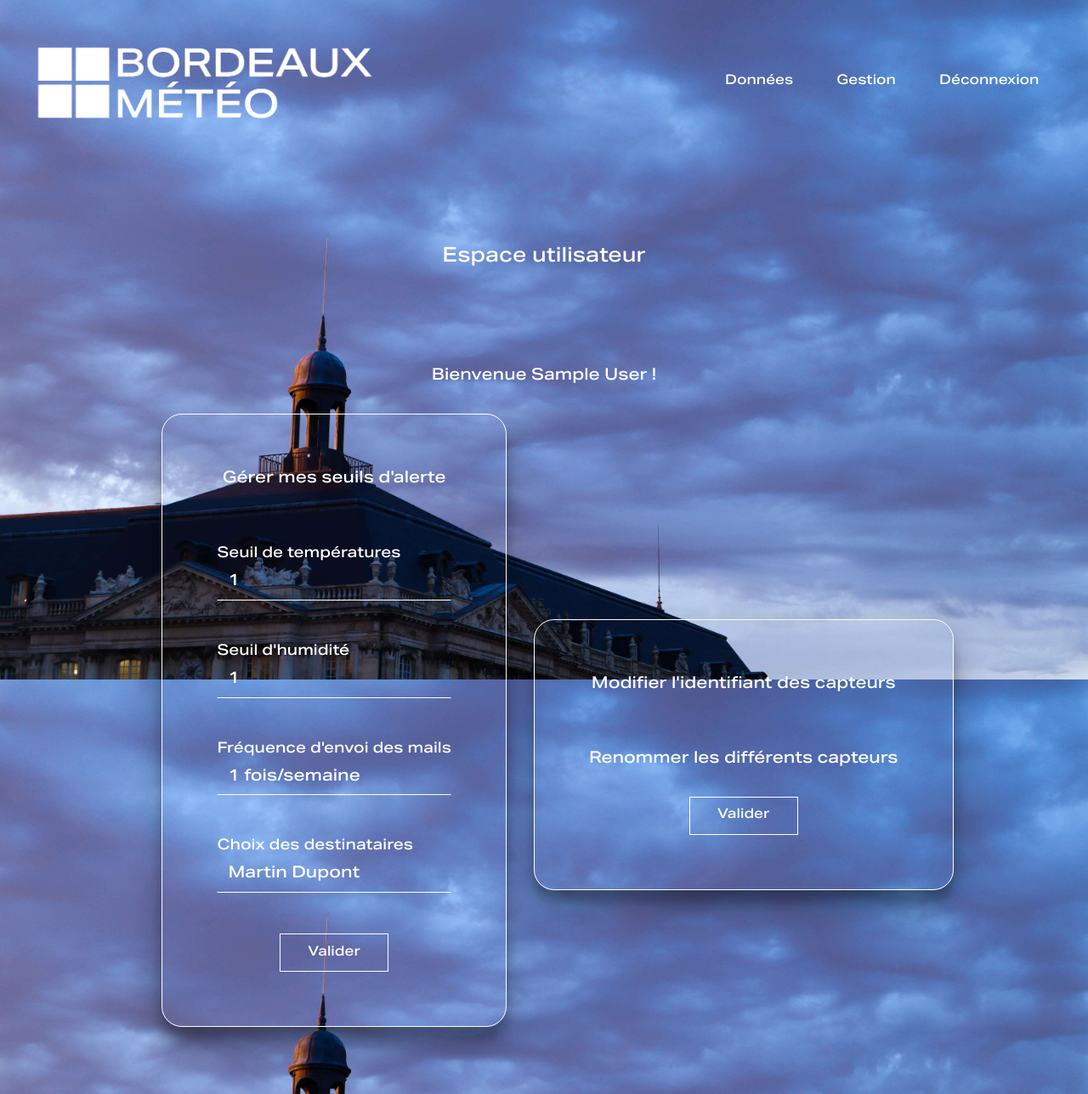
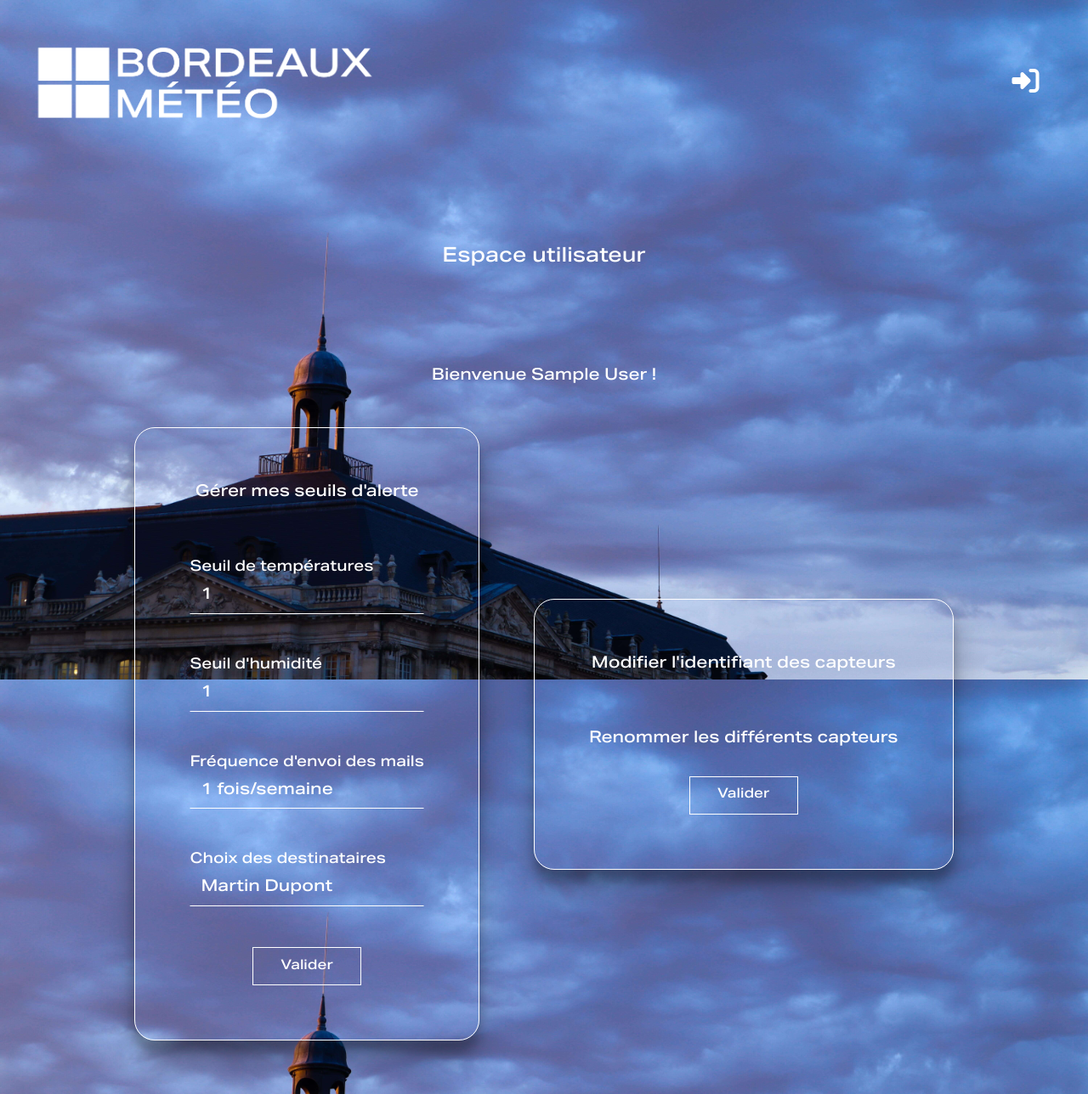
Before and after one commit to kitaah/Bordeaux_Meteo, a Flask app: page /gestion in a window 1280 px wide. Shown: the top 1288 px of the page at 85% size. Run offline with Flask 2, Linux system fonts and the light colour scheme; the visitor is signed in with stand-in values (Sample User, id 1); data that the repository does not hold is empty; some libraries are stand-ins or nearby versions.

Commit message:
Mise à jourauthentification

```diff
--- a/app.py
+++ b/app.py
@@ -46,7 +46,6 @@ def access_main_page():
 
 @app.route("/connexion", methods = ["GET", "POST"])
 def __login_page():
-    message = ''
     if request.method == 'POST' :
         email = request.form['login-email']
         password = request.form['login-password'].encode('utf-8')
@@ -60,8 +59,6 @@ def __login_page():
                 session['AdresseMail_Utilisateur'] = user["AdresseMail_Utilisateur"]
             return redirect(url_for('__data_management_page'))
 
-        else:
-            return render_template('login.html')
     else: return render_template('login.html')
 
 def access_login_page():
--- a/static/css/style.css
+++ b/static/css/style.css
@@ -140,6 +140,11 @@ header {
 #burger_header nav ul li,
 #burger_header-user nav ul li {
     padding: 0.8rem 1.6rem;
+}
+
+.fa-right-to-bracket {
+    font-size: 2rem;
+
 }
 
 /* -- Bordeaux Météo logo */
@@ -397,7 +402,7 @@ header {
 }
 
 /* LOGIN AND REGISTRATION FORM PAGES */
-/* --*/
+/* -- LOGIN ALERT MESSAGE */
 .alert-danger {
     margin-bottom: 2rem;
 }
@@ -462,16 +467,16 @@ header {
     font-size: 1.2rem;
 }
 
+.user__content p {
+    margin-bottom: 1rem
+}
+
 /* -- User forms */
 .user__content-form {
     border: 0.1rem solid var(--main-text-color);
     border-radius: 1.5rem;
     padding: 4rem;
     margin: 2rem;
-}
-
-.sensors__form {
-    margin-left: 5rem;
 }
 
 .user__content-form {
@@ -586,9 +591,6 @@ a,
 /* MEDIAS QUERIES */
 @media only screen and (max-width: 1400px) {
     /* USER PAGE */
-    .sensors__form {
-        margin: 5rem 0 0 0;
-    }
 }
 
 @media only screen and (max-width: 1200px) {
@@ -638,6 +640,10 @@ a,
         margin: 0;
         padding: 0;
         overflow-x: hidden;
+    }
+
+    .sensors__form {
+        margin: 5rem 0 0 0;
     }
 
     .main__content {
--- a/templates/login.html
+++ b/templates/login.html
@@ -4,6 +4,9 @@
 {% block body %}
     <main>
         <section class="login-aside__content">
+            {% if message is defined and message %}
+                <div class="alert alert-danger">{{ message }}</div>
+            {% endif %}
             <article>
                 <h1>Accès espace utilisateur</h1>
                 <form action="{{ url_for('__login_page') }}" method="POST" autocomplete="on">
--- a/templates/user.html
+++ b/templates/user.html
@@ -58,7 +58,7 @@
             <article>
 
             <article class="user__content--flex">
-                <form action="{{ url_for('__data_management_page') }}" method="POST" class="user__content-form sensors__form">
+                <form action="{{ url_for('__data_management_page') }}" method="POST" class="user__content-form sensors__form ">
                     <hgroup>
                         <h2>Modifier l'identifiant des capteurs</h2>
                         <h3>Renommer les différents capteurs</h3>
--- a/templates/user_layout.html
+++ b/templates/user_layout.html
@@ -21,9 +21,7 @@
                 <i class="bi bi-microsoft"></i>
             </div>
             <ul>
-                <li><a href="{{ url_for('__main_page') }}">Données</a></li>
-                <li><a href="{{ url_for('__data_management_page') }}">Gestion</a></li>
-                <li><a href="{{ url_for('__logout') }}">Déconnexion</a></li>
+                <li><a href="{{ url_for('__logout') }}"><i class="fa-sharp fa-solid fa-right-to-bracket"></i></a></li>
             </ul>
         </nav>
     </header>
```
